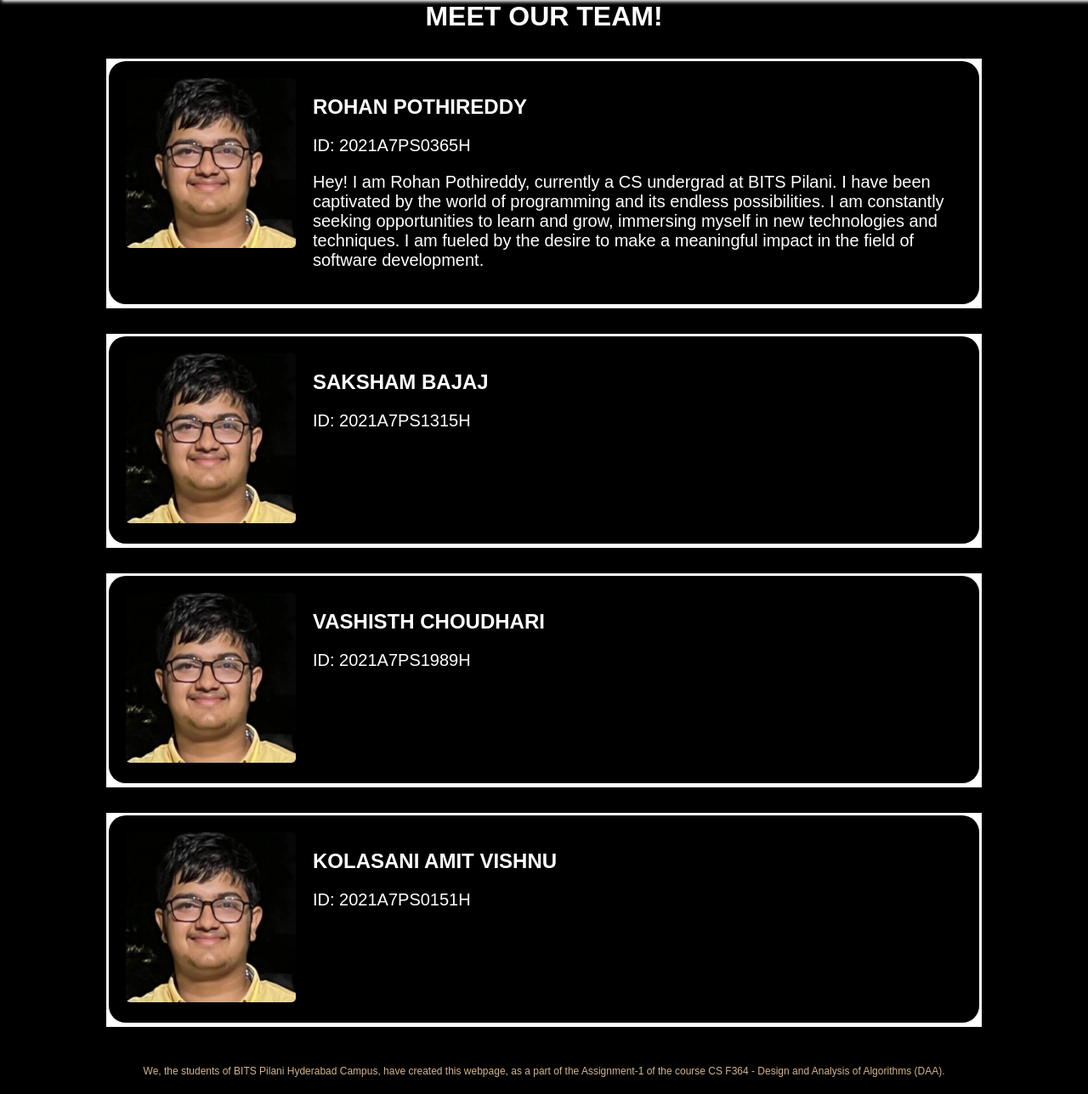
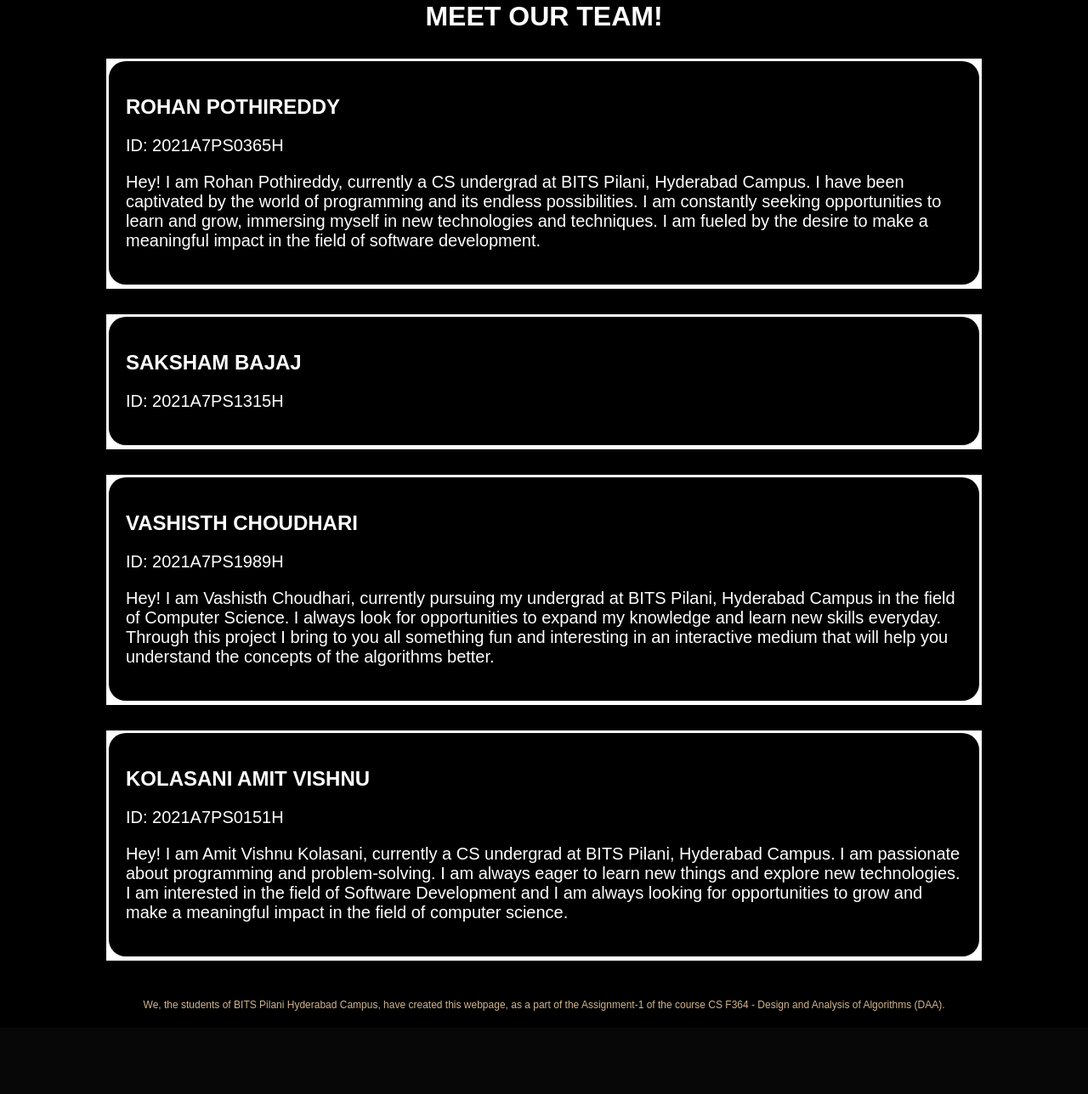
Before and after one commit to SakshamBajaj18/Convex-Hull, a Flask app: page /about-us in a window 1280 px wide. Shown: the part 69-1357 px from the top of the page at 85% size. After the commit the page ends 1259 px from the top, so only its background shows below. Run offline with Flask 3, Linux system fonts and the light colour scheme.

Commit message:
about us

```diff
--- a/GUI/static/CSS/navigation.css
+++ b/GUI/static/CSS/navigation.css
@@ -7,8 +7,8 @@ body {
 
   .navbar {
     background-color: rgb(7, 7, 7);
-    box-shadow: 0 4px 4px -2px white;
-    margin-bottom: 2%;
+    /* box-shadow: 0 4px 4px -2px white;
+    margin-bottom: 2%; */
     overflow: hidden;
     position: fixed;
     top: 0;
--- a/GUI/templates/about-us.html
+++ b/GUI/templates/about-us.html
@@ -74,22 +74,16 @@
 
 <div class="container">
     <div class="member">
-      <div class="member-image">
-        <img src="{{ url_for('static', filename='Images/rohan-pothireddy.png') }}" alt="Rohan Pothireddy">
-      </div>
       <div class="member-content">
         <h2>ROHAN POTHIREDDY</h2>
         <p>ID: 2021A7PS0365H</p>
-        <p>Hey! I am Rohan Pothireddy, currently a CS undergrad at BITS Pilani. I have been captivated by the world of programming and its endless possibilities. I am constantly seeking opportunities to learn and grow, immersing myself in new technologies and techniques. I am fueled by the desire to make a meaningful impact in the field of software development. </p>
+        <p>Hey! I am Rohan Pothireddy, currently a CS undergrad at BITS Pilani, Hyderabad Campus. I have been captivated by the world of programming and its endless possibilities. I am constantly seeking opportunities to learn and grow, immersing myself in new technologies and techniques. I am fueled by the desire to make a meaningful impact in the field of software development. </p>
       </div>
     </div>
 </div>
 
 <div class="container">
     <div class="member">
-      <div class="member-image">
-        <img src="{{ url_for('static', filename='Images/rohan-pothireddy.png') }}" alt="Rohan Pothireddy">
-      </div>
       <div class="member-content">
         <h2>SAKSHAM BAJAJ</h2>
         <p>ID: 2021A7PS1315H</p>
@@ -100,26 +94,27 @@
 
 <div class="container">
     <div class="member">
-      <div class="member-image">
-        <img src="{{ url_for('static', filename='Images/rohan-pothireddy.png') }}" alt="Rohan Pothireddy">
-      </div>
       <div class="member-content">
         <h2>VASHISTH CHOUDHARI</h2>
         <p>ID: 2021A7PS1989H</p>
-        <!-- <p>Hey! I am Rohan Pothireddy, currently a CS undergrad at BITS Pilani. I have been captivated by the world of programming and its endless possibilities. I am constantly seeking opportunities to learn and grow, immersing myself in new technologies and techniques. I am fueled by the desire to make a meaningful impact in the field of software development. </p> -->
+        <p>
+          Hey! I am Vashisth Choudhari, currently pursuing my undergrad at BITS Pilani, Hyderabad Campus in the field of Computer Science.
+          I always look for opportunities to expand my knowledge and learn new skills everyday. Through this project I bring to you all something fun
+          and interesting in an interactive medium that will help you understand the concepts of the algorithms better.
+        </p>
       </div>
     </div>
 </div>
 
 <div class="container">
     <div class="member">
-      <div class="member-image">
-        <img src="{{ url_for('static', filename='Images/rohan-pothireddy.png') }}" alt="Rohan Pothireddy">
-      </div>
       <div class="member-content">
         <h2>KOLASANI AMIT VISHNU</h2>
         <p>ID: 2021A7PS0151H</p>
-        <!-- <p>Hey! I am Rohan Pothireddy, currently a CS undergrad at BITS Pilani. I have been captivated by the world of programming and its endless possibilities. I am constantly seeking opportunities to learn and grow, immersing myself in new technologies and techniques. I am fueled by the desire to make a meaningful impact in the field of software development. </p> -->
+        <p>
+          Hey! I am Amit Vishnu Kolasani, currently a CS undergrad at BITS Pilani, Hyderabad Campus. I am passionate about programming and problem-solving. I am always eager to learn new things and explore new technologies.
+          I am interested in the field of Software Development and I am always looking for opportunities to grow and make a meaningful impact in the field of computer science.
+        </p>
       </div>
     </div>
 </div>
```
